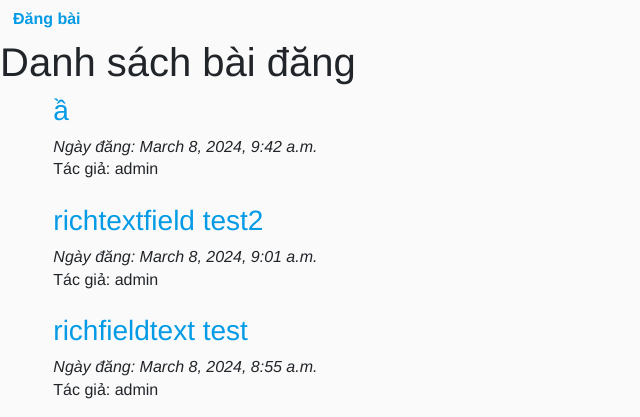
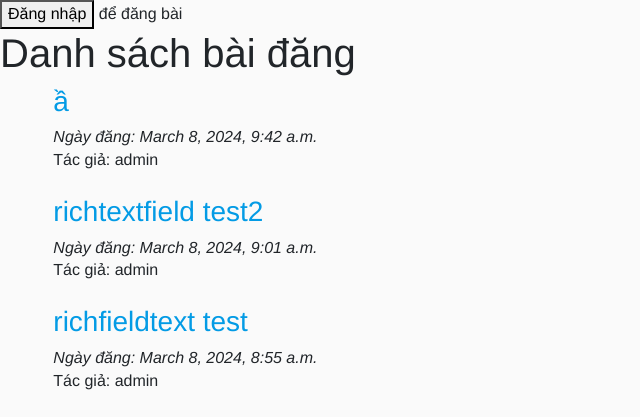
Before and after one commit to akira3175/Aiko-Novel, a Django app: page /forum/posts/ in a window 1280 px wide. Shown: the part 70-487 px from the top of the page, without its empty margins (0-640 px from the left). Run offline with Django 5.2, Linux system fonts and the light colour scheme; data comes from the database, SQL or seed files in the repository; both versions use the stored data as it was after the commit; parts of the project's set-up code (start-up, migrations or seed data) failed here and were passed over; some libraries are stand-ins or nearby versions.

Commit message:
thay doi dangnhap/dangky sau khi merge tu "main"

```diff
--- a/app/models.py
+++ b/app/models.py
@@ -27,7 +27,7 @@ class User(models.Model):
 
 
 class Book(models.Model):
-    id = models.AutoField(primary_key=True)
+    #id = models.AutoField(primary_key=True)
     title = models.CharField(max_length=100)
     author = models.CharField(max_length=100)
     user = models.ForeignKey(User, on_delete=models.CASCADE)
--- a/forum/templates/forum/forum_post_detail.html
+++ b/forum/templates/forum/forum_post_detail.html
@@ -19,7 +19,7 @@
         <button type="submit">Đăng Bình Luận</button>
       </form>
     {% else %}
-      <div><a href="{% url 'login' %}">Đăng nhập </a> để bình luận </div>
+      <div><button onclick="loadLoginForm()"> Đăng nhập </button> để bình luận </div>
     {% endif %}
 
     <h2>Bình luận</h2>
--- a/forum/templates/forum/forum_post_list.html
+++ b/forum/templates/forum/forum_post_list.html
@@ -4,7 +4,7 @@
 {% if user.username %}
     <a class="btn" href="{% url 'create-post' %}" role="button">Đăng bài</a>
 {% else %}
-    <a class="btn" href="{% url 'login' %}" role="button">Đăng bài</a>
+    <div><button onclick="loadLoginForm()"> Đăng nhập </button> để đăng bài </div>
 {% endif %}
 <h1>Danh sách bài đăng</h1>
 {% for post in posts %}
--- a/forum/urls.py
+++ b/forum/urls.py
@@ -3,7 +3,7 @@
 from django.urls import path
 from .views import PostListView, PostDetailView, CreatePostView, add_comment_to_post
 from django.conf.urls import include
-from django.urls import re_path
+#from django.urls import re_path
 
 urlpatterns = [
     path('posts/', PostListView.as_view(), name='forum-post-list'),
```
Also changed, not shown: app/migrations/0003_alter_book_id.py (added), db.sqlite3.
